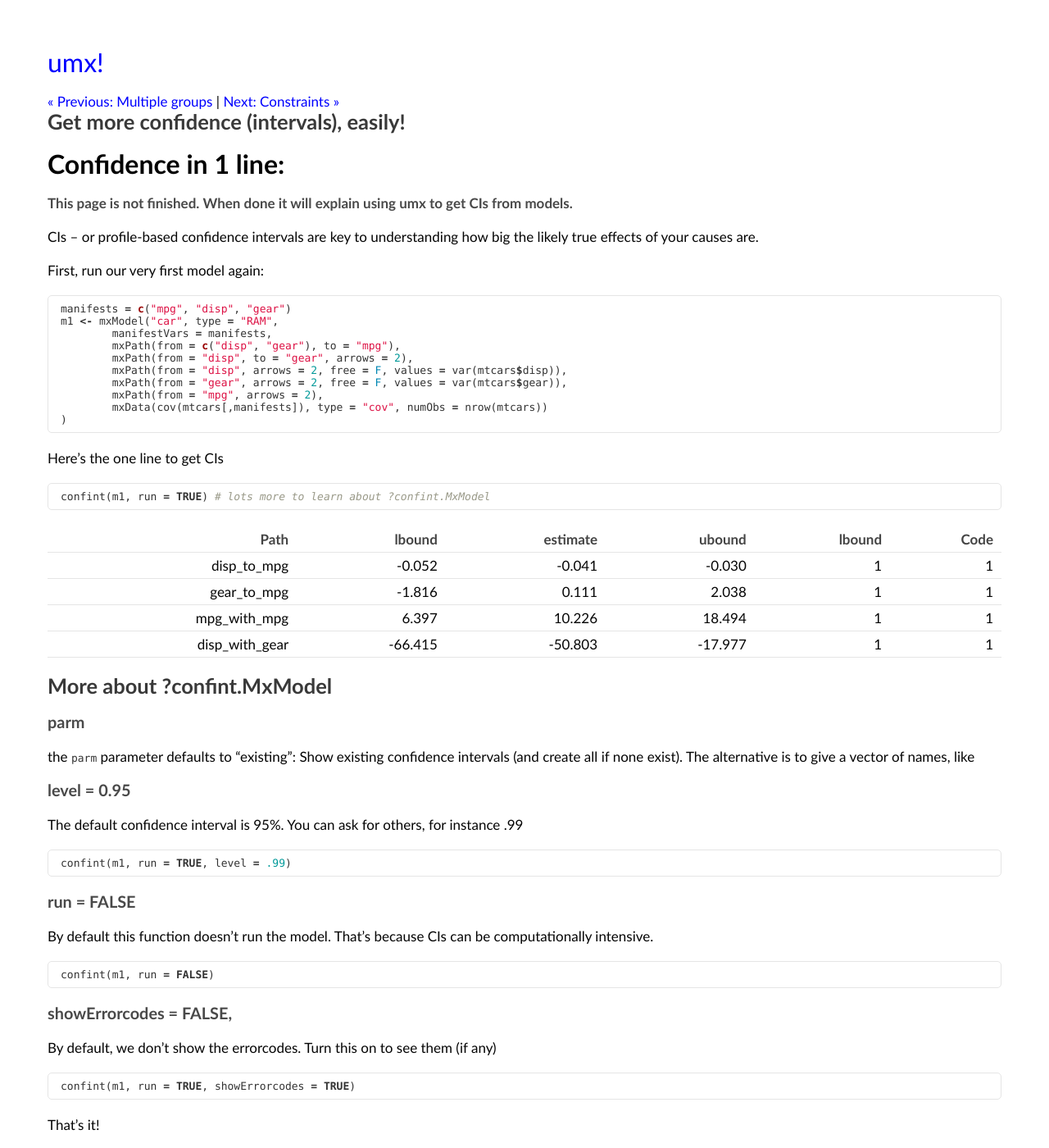
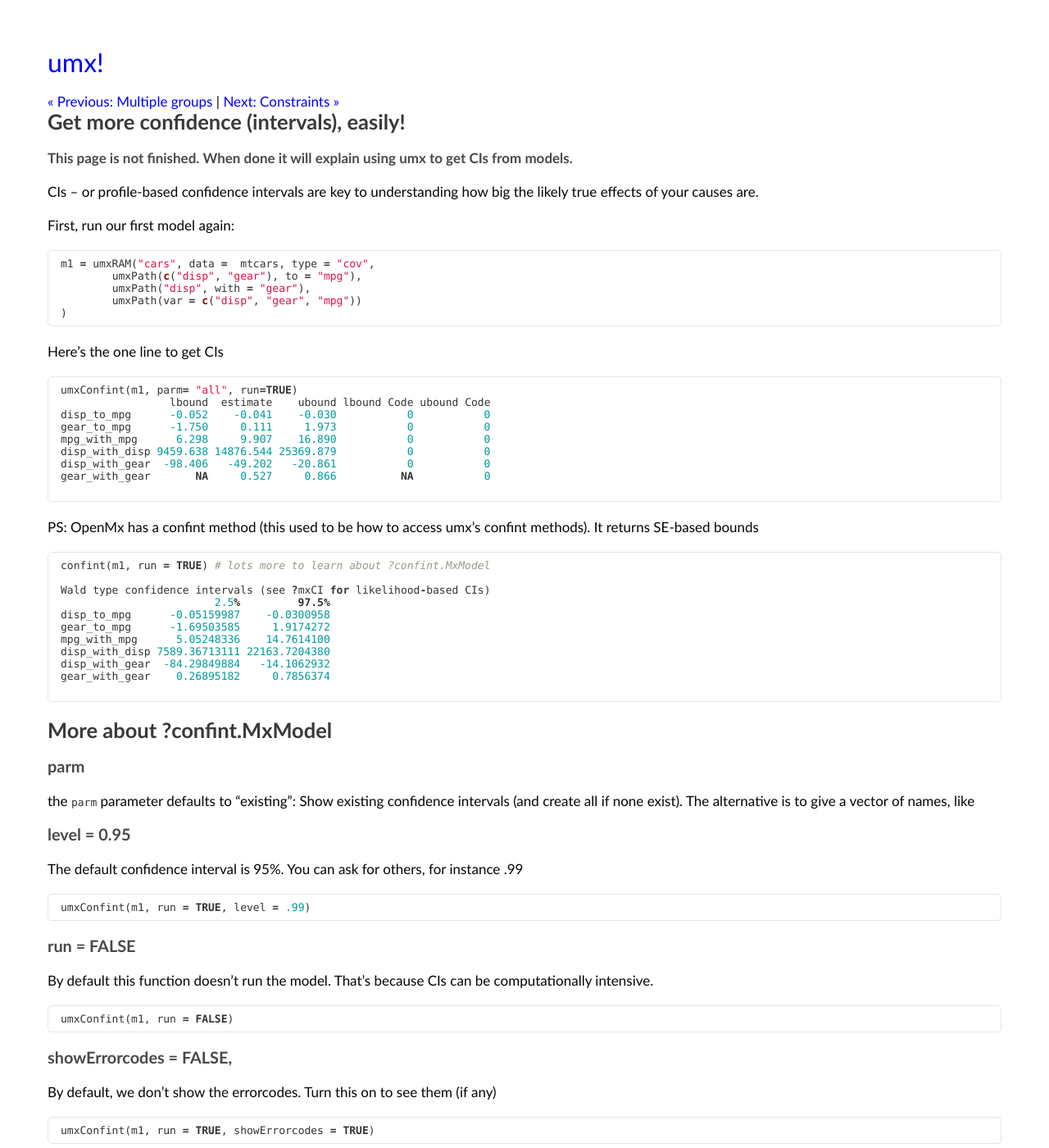
Before and after one commit to tbates/tbates.github.io, a Jekyll site: the page built from _posts/1995-02-14-detailed-Confidence.markdown, in a window 1280 px wide and 1400 px high. Shown: the whole window at 82% size. Built offline with Jekyll 4.4.1, drawn with Linux system fonts in a browser that asks for light colours.

Commit message:
no message

````diff
--- a/_posts/1995-02-14-detailed-Confidence.markdown
+++ b/_posts/1995-02-14-detailed-Confidence.markdown
@@ -6,39 +6,51 @@ comments: true
 categories: advanced
 ---
 
-# Confidence in 1 line:
 
 #### This page is not finished. When done it will explain using umx to get CIs from models.
 
 CIs –&nbsp;or profile-based confidence intervals are key to understanding how big the likely true effects of your causes are.
 
-First, run our very first model again:
+First, run our first model again:
 
 ```r
-manifests = c("mpg", "disp", "gear")
-m1 <- mxModel("car", type = "RAM",
-	manifestVars = manifests,
-	mxPath(from = c("disp", "gear"), to = "mpg"),
-	mxPath(from = "disp", to = "gear", arrows = 2),
-	mxPath(from = "disp", arrows = 2, free = F, values = var(mtcars$disp)),
-	mxPath(from = "gear", arrows = 2, free = F, values = var(mtcars$gear)),
-	mxPath(from = "mpg", arrows = 2),
-	mxData(cov(mtcars[,manifests]), type = "cov", numObs = nrow(mtcars))
+m1 = umxRAM("cars", data =  mtcars, type = "cov",
+	umxPath(c("disp", "gear"), to = "mpg"),
+	umxPath("disp", with = "gear"),
+	umxPath(var = c("disp", "gear", "mpg"))
 )
 ```
 
 Here's the one line to get CIs
 
 ```r
-confint(m1, run = TRUE) # lots more to learn about ?confint.MxModel
+umxConfint(m1, parm= "all", run=TRUE)
+                 lbound  estimate    ubound lbound Code ubound Code
+disp_to_mpg      -0.052    -0.041    -0.030           0           0
+gear_to_mpg      -1.750     0.111     1.973           0           0
+mpg_with_mpg      6.298     9.907    16.890           0           0
+disp_with_disp 9459.638 14876.544 25369.879           0           0
+disp_with_gear  -98.406   -49.202   -20.861           0           0
+gear_with_gear       NA     0.527     0.866          NA           0
+
 ```
 
-| Path           | lbound  | estimate | ubound  | lbound | Code |
-|---------------:|--------:|---------:|--------:|-------:|-----:|
-| disp_to_mpg    | -0.052  | -0.041   | -0.030  | 1      | 1    |
-| gear_to_mpg    | -1.816  | 0.111    | 2.038   | 1      | 1    |
-| mpg_with_mpg   | 6.397   | 10.226   | 18.494  | 1      | 1    |
-| disp_with_gear | -66.415 | -50.803  | -17.977 | 1      | 1    |
+
+PS: OpenMx has a confint method (this used to be how to access umx's confint methods). It returns SE-based bounds
+
+```r
+confint(m1, run = TRUE) # lots more to learn about ?confint.MxModel
+
+Wald type confidence intervals (see ?mxCI for likelihood-based CIs)
+                        2.5%         97.5%
+disp_to_mpg      -0.05159987    -0.0300958
+gear_to_mpg      -1.69503585     1.9174272
+mpg_with_mpg      5.05248336    14.7614100
+disp_with_disp 7589.36713111 22163.7204380
+disp_with_gear  -84.29849884   -14.1062932
+gear_with_gear    0.26895182     0.7856374
+
+```
 
 ## More about ?confint.MxModel
 
@@ -50,14 +62,14 @@ The alternative is to give a vector of names, like
 The default confidence interval is 95%. You can ask for others, for instance .99
 
 ```r
-confint(m1, run = TRUE, level = .99)
+umxConfint(m1, run = TRUE, level = .99)
 ```
 
 ### run = FALSE
 By default this function doesn't run the model. That's because CIs can be computationally intensive.
 
 ```r
-confint(m1, run = FALSE)
+umxConfint(m1, run = FALSE)
 ```
 
 ###  showErrorcodes = FALSE,
@@ -65,7 +77,7 @@ confint(m1, run = FALSE)
 By default, we don't show the errorcodes. Turn this on to see them (if any)
 
 ```r
-confint(m1, run = TRUE, showErrorcodes = TRUE)
+umxConfint(m1, run = TRUE, showErrorcodes = TRUE)
 ```
 
 That's it!
````
